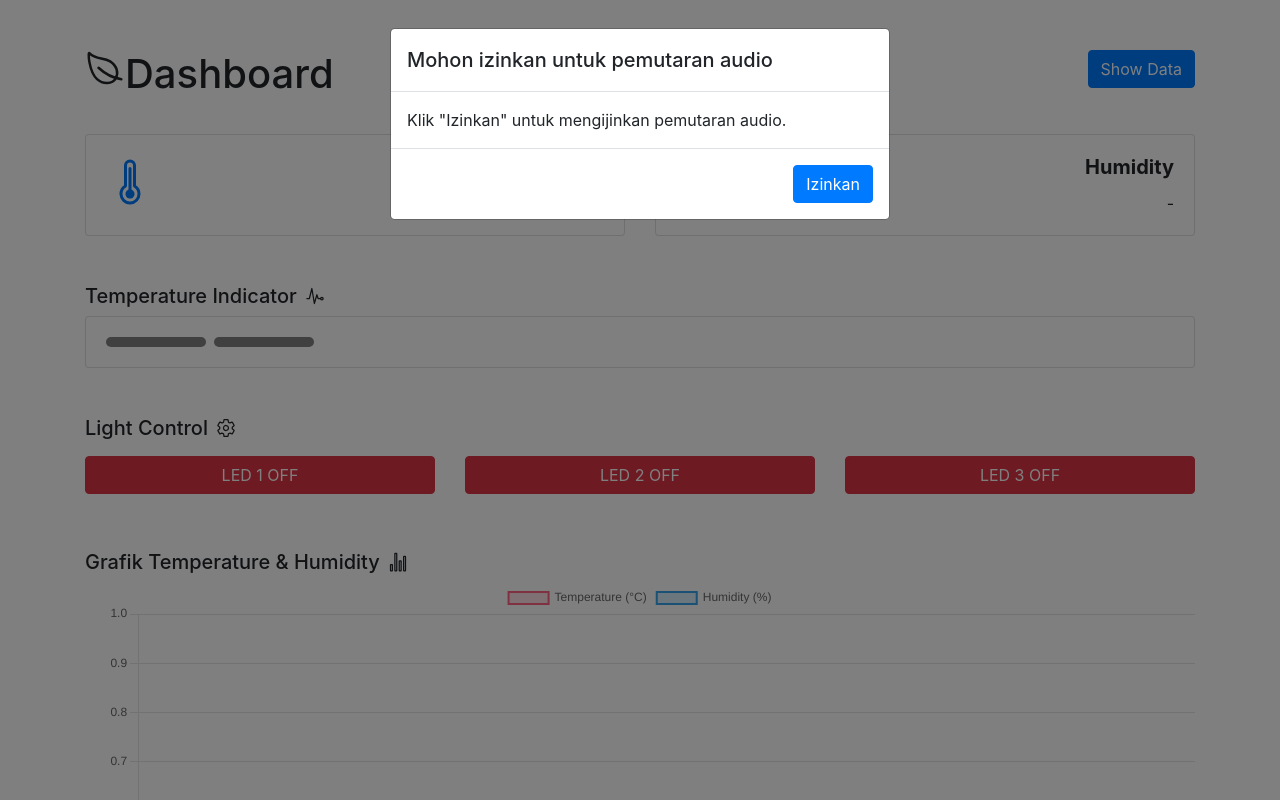
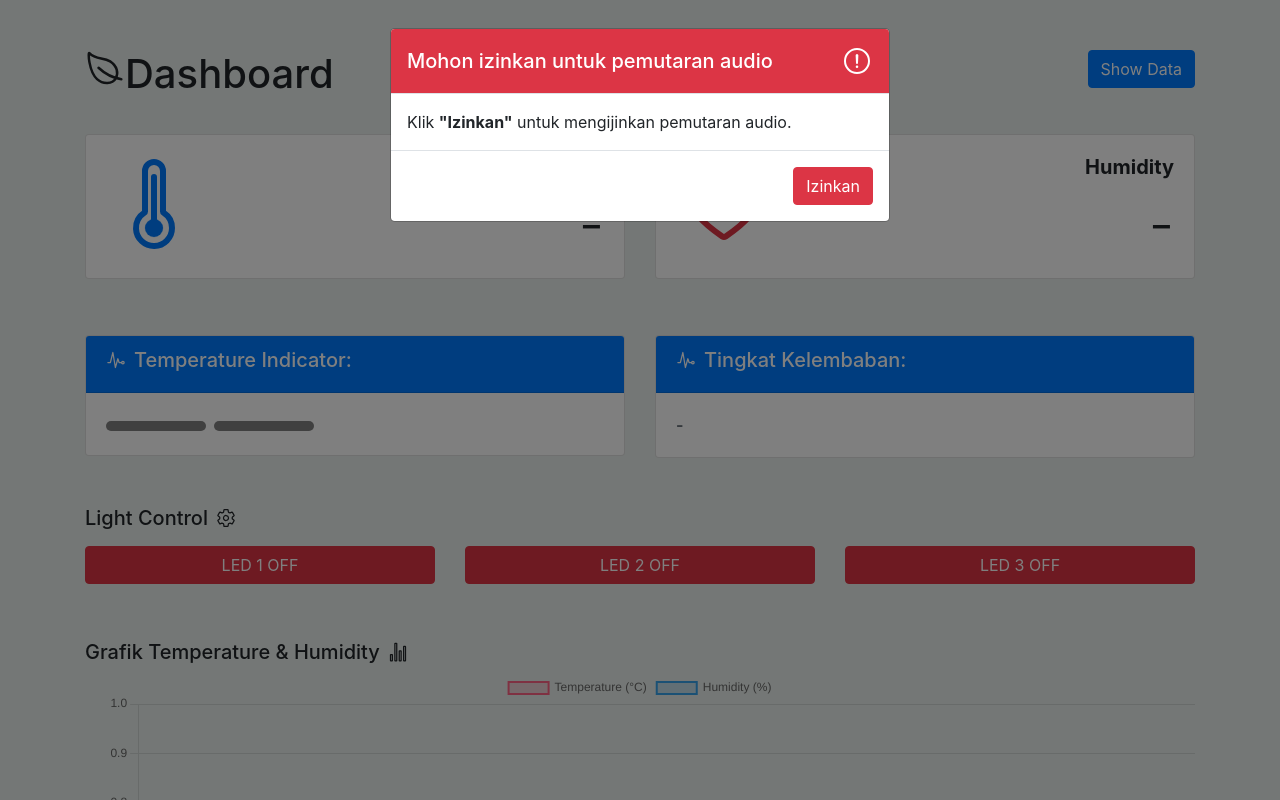
Before and after one commit to adityarifkiy16/SenseControl, a PHP site: page / in a window 1280 px wide. Run offline with PHP 8.4, Linux system fonts and the light colour scheme.

Commit message:
fix : change bg and add handle humidity function

```diff
--- a/assets/script.js
+++ b/assets/script.js
@@ -103,6 +103,7 @@ const ledStates = {};
     async function displaySensorData() {
       const data = await fetchSensorData();
       handleTemperature(data.temperature);
+      handleHumidity(data.humidity);
       setHumd(data.humidity);
       setTemp(data.temperature);
       updateChart(data.sensors_data);
@@ -153,6 +154,19 @@ const ledStates = {};
         turnLedUiOn(2);
         document.getElementById("beep3").play();
       }
+    }
+
+    function handleHumidity(humidity) {
+      humidity = parseFloat(humidity);
+      let humidityLevel;
+      if (humidity >= 30 && humidity < 60) {
+        humidityLevel = 'Kering/Aman'
+      } else if (humidity >= 60 && humidity < 70) {
+        humidityLevel = 'Mulai banyak uap air/Normal'
+      } else if (humidity >= 70) {
+        humidityLevel = 'Terdapat banyak uap air'
+      }
+      document.getElementById('humidity-level').textContent = humidityLevel
     }
 
     function turnLedUiOn(led) {
--- a/assets/styles.css
+++ b/assets/styles.css
@@ -15,8 +15,3 @@
 .row {
   margin-top: 20px;
 }
-
-.custom-icon {
-  font-size: 3rem; /* Change this value to adjust the size */
-  color: #007bff; /* Optional: change color if needed */
-}
--- a/index.php
+++ b/index.php
@@ -10,7 +10,7 @@
   <link rel="stylesheet" href="./assets/styles.css">
 </head>
 
-<body>
+<body style="background-color: #E9EFEC;">
   <div class="container mt-5">
     <span class="d-flex justify-content-between align-items-center">
       <h1><ion-icon name="leaf-outline"></ion-icon>Dashboard</h1>
@@ -23,11 +23,11 @@
             <div class="card-body">
               <div class="media d-flex">
                 <div class="align-self-center">
-                  <ion-icon name="thermometer-outline" class="custom-icon"></ion-icon>
+                  <ion-icon name="thermometer-outline" class="display-1 text-primary"></ion-icon>
                 </div>
                 <div class="media-body text-right">
                   <h5 class="card-title font-weight-bold">Temperature</h5>
-                  <p id="temp-value" class="card-text">-</p>
+                  <p id="temp-value" class="card-text display-4">-</p>
                 </div>
               </div>
             </div>
@@ -40,11 +40,11 @@
             <div class="card-body">
               <div class="media d-flex">
                 <div class="align-self-center">
-                  <ion-icon name="fitness-outline" class="custom-icon"></ion-icon>
+                  <ion-icon name="fitness-outline" class="display-1 text-danger"></ion-icon>
                 </div>
                 <div class="media-body text-right">
                   <h5 class="card-title font-weight-bold">Humidity</h5>
-                  <p id="humd-value" class="card-text">-</p>
+                  <p id="humd-value" class="card-text display-4">-</p>
                 </div>
               </div>
             </div>
@@ -54,13 +54,13 @@
     </div>
     <!-- LED Indicators -->
     <div class="row mt-5">
-      <div class="col-md-12">
-        <h5 class="d-flex justify-content-start align-items-center">Temperature Indicator <ion-icon name="pulse-outline" class="ml-2"></ion-icon></h5>
-      </div>
-      <div class="col-md-12">
+      <div class="col-md-6 col-12 mt-2">
         <div class="card">
+          <div class="card-header bg-primary text-white">
+            <h5 class="d-flex justify-content-start align-items-center"><ion-icon name="pulse-outline" class="mr-2"></ion-icon>Temperature Indicator:</h5>
+          </div>
           <div class="card-content">
-            <div class="card-body">
+            <div class="card-body py-4 mt-1">
               <div class="media d-flex flex-row justify-content-start">
                 <div class="align-self-center">
                   <div id="led-1" class="led-indicator"></div>
@@ -68,6 +68,20 @@
                 <div class="align-self-center ml-2">
                   <div id="led-2" class="led-indicator"></div>
                 </div>
+              </div>
+            </div>
+          </div>
+        </div>
+      </div>
+      <div class="col-md-6 col-12 mt-2">
+        <div class="card">
+          <div class="card-header bg-primary text-white">
+            <h5 class="d-flex justify-content-start align-items-center"><ion-icon name="pulse-outline" class="mr-2"></ion-icon>Tingkat Kelembaban:</h5>
+          </div>
+          <div class="card-content">
+            <div class="card-body">
+              <div class="media d-flex flex-row justify-content-start align-items-center">
+                <span id="humidity-level" class="font-weight-bold text-muted">-</span>
               </div>
             </div>
           </div>
@@ -99,7 +113,9 @@
         <h5 class="d-flex justify-content-start align-items-center">Grafik Temperature & Humidity <ion-icon name="stats-chart-outline" class="ml-2"></ion-icon></h5>
       </div>
       <div class="col-12">
-        <canvas id="tempHumidityChart"></canvas>
+        <div style="width: 100%; margin: auto;">
+          <canvas id="tempHumidityChart"></canvas>
+        </div>
       </div>
     </div>
   </div>
@@ -108,7 +124,7 @@
     <div class="modal-dialog modal-lg">
       <div class="modal-content">
         <div class="modal-header">
-          <h5 class="modal-title" id="dataModalLabel">Data Sensor</h5>
+          <h5 class="modal-title" id="dataModalLabel">10 Data terbaru</h5>
           <button type="button" class="close" data-dismiss="modal" aria-label="Close">
             <span aria-hidden="true">&times;</span>
           </button>
@@ -133,14 +149,15 @@
   <div class="modal fade" id="audioModal" tabindex="-1" aria-labelledby="audioModalLabel" aria-hidden="true">
     <div class="modal-dialog">
       <div class="modal-content">
-        <div class="modal-header">
+        <div class="modal-header bg-danger text-white d-flex flex-row justify-content-between align-items-center">
           <h5 class="modal-title" id="audioModalLabel">Mohon izinkan untuk pemutaran audio</h5>
+          <ion-icon name="alert-circle-outline" class="h2 my-auto"></ion-icon>
         </div>
         <div class="modal-body">
-          Klik "Izinkan" untuk mengijinkan pemutaran audio.
+          Klik <b>"Izinkan"</b> untuk mengijinkan pemutaran audio.
         </div>
         <div class="modal-footer">
-          <button type="button" id="playAudioButton" class="btn btn-primary">Izinkan</button>
+          <button type="button" id="playAudioButton" class="btn btn-danger">Izinkan</button>
         </div>
       </div>
     </div>
```
